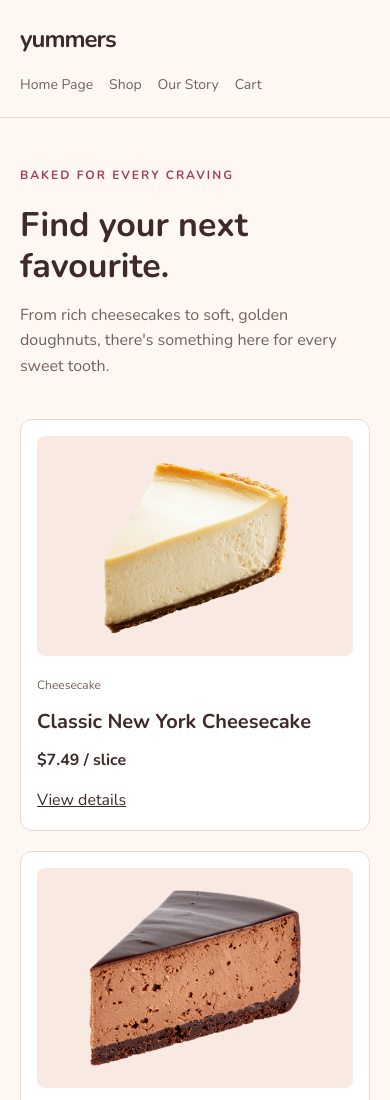
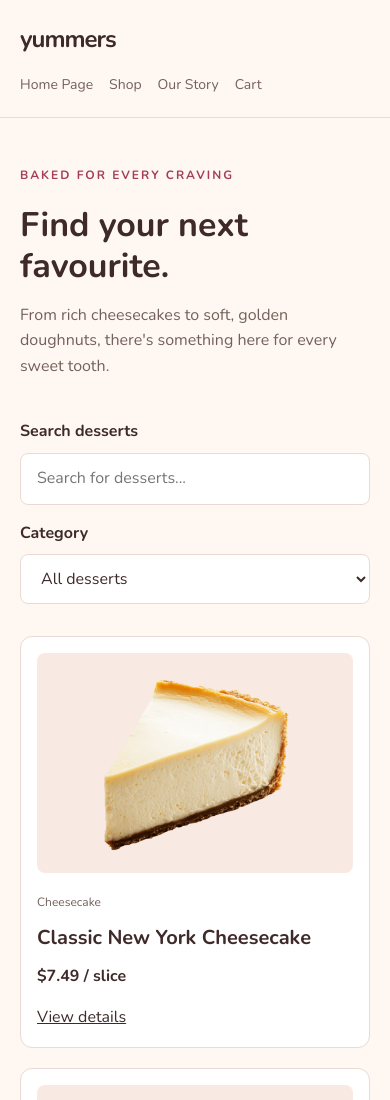
Before and after one commit to twankglag/Stillform, a plain HTML site: page products.html in a window 390 px wide. Shown: the top 1100 px of the page. Drawn offline with nearby package versions, Linux system fonts and the light colour scheme.

Commit message:
feat: add product search and category filtering

```diff
--- a/css/style.css
+++ b/css/style.css
@@ -542,6 +542,42 @@ button {
 }
 
 
+/* PRODUCT SEARCH AND FILTERS */
+
+.catalogue-filters {
+    display: flex;
+    gap: 20px;
+    margin-bottom: 32px;
+    align-items: flex-end;
+}
+
+.catalogue-search {
+    flex: 2;
+}
+
+.catalogue-category {
+    flex: 1;
+}
+
+.catalogue-filters label {
+    display: block;
+    margin-bottom: 8px;
+    font-weight: 700;
+    color: var(--color-text);
+}
+
+.catalogue-filters input,
+.catalogue-filters select {
+    width: 100%;
+    padding: 12px 16px;
+    border: 1px solid var(--color-border);
+    border-radius: 8px;
+    background-color: var(--color-surface);
+    color: var(--color-text);
+    font: inherit;
+}
+
+
 /* TABLET RESPONSIVE DESIGN */
 
 @media (max-width: 900px) {
@@ -700,6 +736,12 @@ button {
         gap: 8px;
     }
 
+    .catalogue-filters {
+    flex-direction: column;
+    align-items: stretch;
+    gap: 16px;
+    }
+
     #cart-total {
         font-size: 22px;
     }
--- /dev/null
+++ b/js/products.js
@@ -0,0 +1,26 @@
+const searchInput = document.querySelector("#product-search");
+const categorySelect = document.querySelector("#category-filter");
+const productCards = document.querySelectorAll(".product-card");
+
+function filterProducts() {
+    const searchTerm = searchInput.value.toLowerCase().trim();
+    const selectedCategory = categorySelect.value;
+
+    productCards.forEach(function(card) {
+        const productName = card.querySelector("h3").textContent.toLowerCase();
+
+        const productCategory = card.querySelector(".product-category")
+            .textContent.toLowerCase().trim();
+
+        const matchesName = productName.includes(searchTerm);
+
+        const matchesCategory =
+            selectedCategory === "all" ||
+            productCategory === selectedCategory;
+
+        card.hidden = !(matchesName && matchesCategory);
+    });
+}
+
+searchInput.addEventListener("input", filterProducts);
+categorySelect.addEventListener("change", filterProducts);
--- a/products.html
+++ b/products.html
@@ -34,6 +34,25 @@
                         every sweet tooth.
                     </p>
                  </header>
+
+                 <div class="catalogue-filters">
+                    <div class="catalogue-search">
+                        <label for="product-search">Search desserts</label>
+                        <input
+                            type="search"
+                            id="product-search"
+                            placeholder="Search for desserts...">
+                    </div>
+
+                    <div class="catalogue-category">
+                        <label for="category-filter">Category</label>
+                        <Select id="category-filter">
+                            <option value="all">All desserts</option>
+                            <option value="cheesecake">Cheesecakes</option>
+                            <option value="doughnut">Doughnuts</option>
+                        </Select>
+                    </div>
+                 </div>
 
                  <!-- All Products -->
                   <section aria-label="All products">
@@ -166,5 +185,6 @@
                 <p>&copy; 2026 yummers. All rights reserved.</p>
             </div>
         </footer>
+        <script src="js/products.js"></script>
     </body>
 </html>
```
